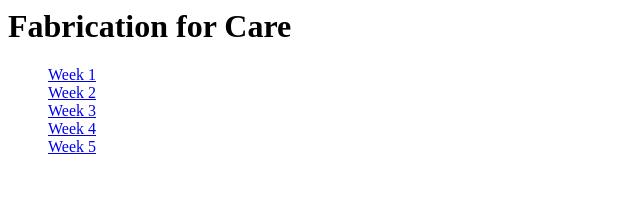
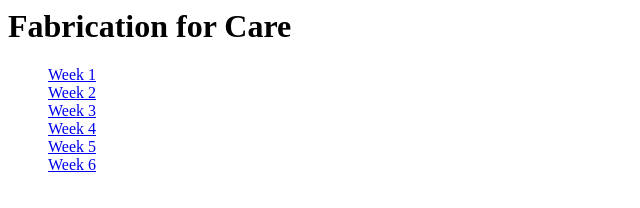
Before and after one commit to Sabina96/Fabrication-for-Care, a plain HTML site: page index.html in a window 1280 px wide. Shown: the full height of the page, 0-640 px from the left. Drawn offline with Linux system fonts and the light colour scheme.

Commit message:
fabrication4care

```diff
--- a/index.html
+++ b/index.html
@@ -14,6 +14,7 @@
         <div><a href="week4.html" >Week 3</a></div>
         <div><a href="week4.html" >Week 4</a></div>
         <div><a href="week4.html" >Week 5</a></div>
+        <div><a href="week6.html" >Week 6</a></div>
 
 
          </ol>
```
Also changed, not shown: 1 other file.
